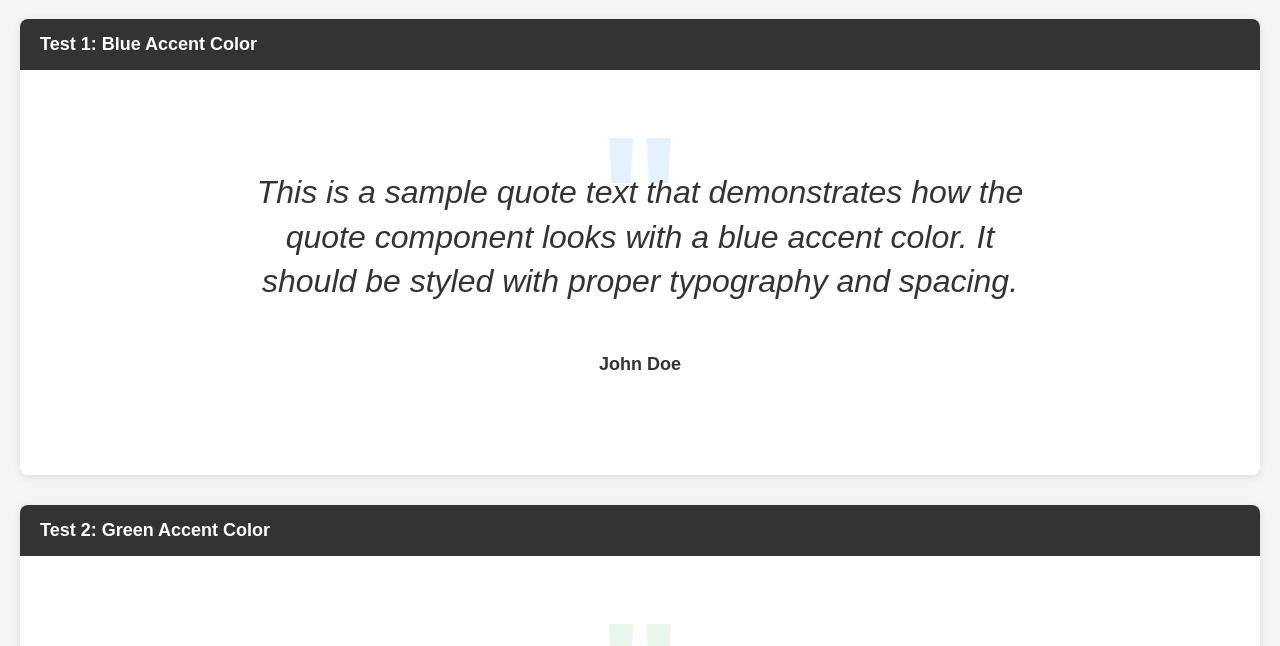
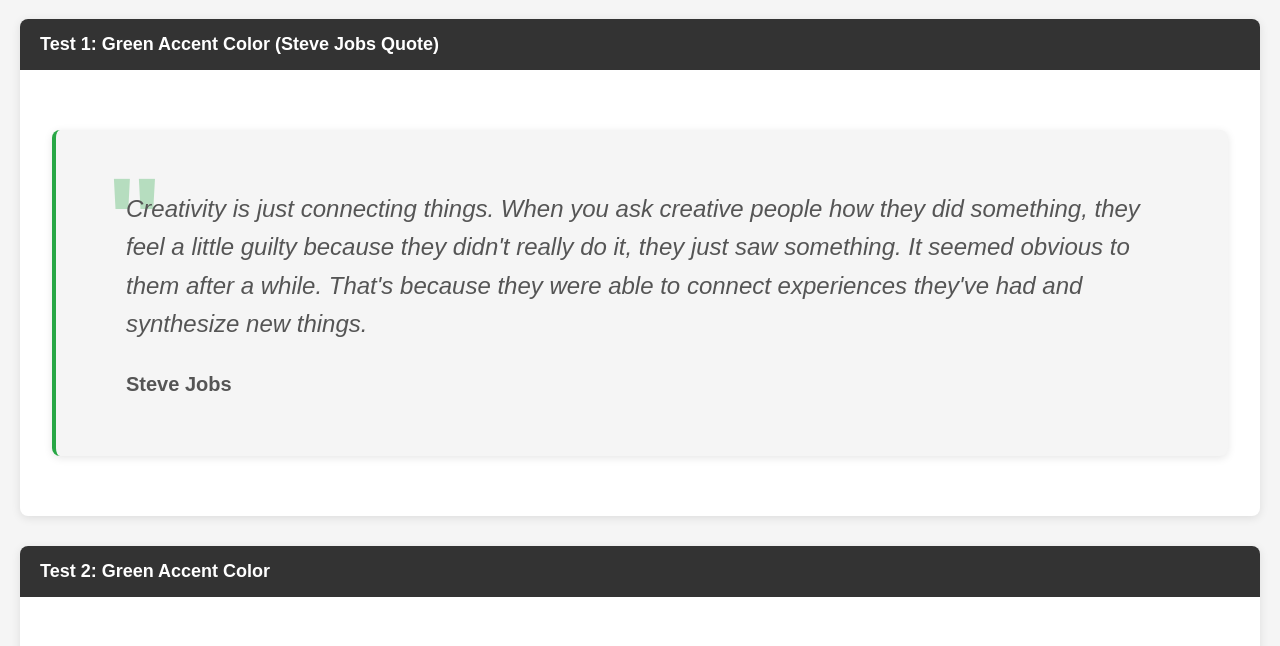
Before and after one commit to momalik-adobe/en-eds, a website: page blocks/quote/test.html in a window 1280 px wide. Shown: the part 81-727 px from the top of the page. Drawn offline with Linux system fonts and the light colour scheme.

Commit message:
(blocks)quote -- accent changes

```diff
--- a/blocks/quote/quote.css
+++ b/blocks/quote/quote.css
@@ -6,63 +6,89 @@
 
 .quote {
   position: relative;
-  padding: 60px 0;
-  text-align: center;
+  background-color: #f5f5f5;
+  border-radius: 8px;
+  padding: 40px 50px;
+  margin: 40px 0;
+  box-shadow: 0 2px 8px rgba(0, 0, 0, 0.1);
+  border-left: 4px solid #80C0A0;
 }
 
 .quote::before {
   content: '"';
   position: absolute;
   top: 20px;
-  left: 50%;
-  transform: translateX(-50%);
-  font-size: 120px;
+  left: 30px;
+  font-size: 80px;
   font-weight: bold;
   line-height: 1;
-  opacity: 0.1;
+  color: #80C0A0;
+  opacity: 0.3;
   z-index: 1;
 }
 
 .quote-text {
   position: relative;
   z-index: 2;
-  font-size: 24px;
-  line-height: 1.4;
+  font-size: 20px;
+  line-height: 1.6;
   font-weight: 300;
-  color: #333;
-  margin-bottom: 30px;
+  color: #555;
+  margin-bottom: 20px;
   font-style: italic;
-  max-width: 800px;
-  margin-left: auto;
-  margin-right: auto;
+  text-align: left;
 }
 
 .quote-author {
-  font-size: 18px;
+  font-size: 16px;
   font-weight: 600;
-  color: #333;
-  text-align: center;
+  color: #555;
+  text-align: left;
 }
 
 /* Accent color variations */
+.quote[data-accent-color="blue"] {
+  border-left-color: #007bff;
+}
+
 .quote[data-accent-color="blue"]::before {
   color: #007bff;
+}
+
+.quote[data-accent-color="green"] {
+  border-left-color: #28a745;
 }
 
 .quote[data-accent-color="green"]::before {
   color: #28a745;
 }
 
+.quote[data-accent-color="purple"] {
+  border-left-color: #6f42c1;
+}
+
 .quote[data-accent-color="purple"]::before {
   color: #6f42c1;
+}
+
+.quote[data-accent-color="orange"] {
+  border-left-color: #fd7e14;
 }
 
 .quote[data-accent-color="orange"]::before {
   color: #fd7e14;
 }
 
+.quote[data-accent-color="red"] {
+  border-left-color: #dc3545;
+}
+
 .quote[data-accent-color="red"]::before {
   color: #dc3545;
+}
+
+.quote[data-accent-color="teal"] {
+  border-left-color: #20c997;
 }
 
 .quote[data-accent-color="teal"]::before {
@@ -72,25 +98,23 @@
 /* Responsive design */
 @media (width >= 768px) {
   .quote {
-    padding: 80px 0;
+    padding: 50px 60px;
+    margin: 50px 0;
   }
 
   .quote::before {
-    font-size: 150px;
-    top: 30px;
+    font-size: 100px;
+    top: 25px;
+    left: 40px;
   }
 
   .quote-text {
-    font-size: 28px;
-    margin-bottom: 40px;
+    font-size: 22px;
+    margin-bottom: 25px;
   }
 
-  .author-text {
+  .quote-author {
     font-size: 18px;
-  }
-
-  .author-name {
-    font-size: 20px;
   }
 }
 
@@ -100,16 +124,22 @@
   }
 
   .quote {
-    padding: 100px 0;
+    padding: 60px 70px;
+    margin: 60px 0;
   }
 
   .quote::before {
-    font-size: 180px;
-    top: 40px;
+    font-size: 120px;
+    top: 30px;
+    left: 50px;
   }
 
   .quote-text {
-    font-size: 32px;
-    margin-bottom: 50px;
+    font-size: 24px;
+    margin-bottom: 30px;
+  }
+
+  .quote-author {
+    font-size: 20px;
   }
 }
--- a/blocks/quote/test.html
+++ b/blocks/quote/test.html
@@ -36,12 +36,12 @@
 
     <!-- Test 1: Blue accent -->
     <div class="test-container">
-        <h2 class="test-title">Test 1: Blue Accent Color</h2>
+        <h2 class="test-title">Test 1: Green Accent Color (Steve Jobs Quote)</h2>
         <div class="quote-container">
             <div class="quote-wrapper">
-                <div class="quote" data-accent-color="blue">
-                    <div class="quote-text">This is a sample quote text that demonstrates how the quote component looks with a blue accent color. It should be styled with proper typography and spacing.</div>
-                    <div class="quote-author">John Doe</div>
+                <div class="quote" data-accent-color="green">
+                    <div class="quote-text">Creativity is just connecting things. When you ask creative people how they did something, they feel a little guilty because they didn't really do it, they just saw something. It seemed obvious to them after a while. That's because they were able to connect experiences they've had and synthesize new things.</div>
+                    <div class="quote-author">Steve Jobs</div>
                 </div>
             </div>
         </div>
```
